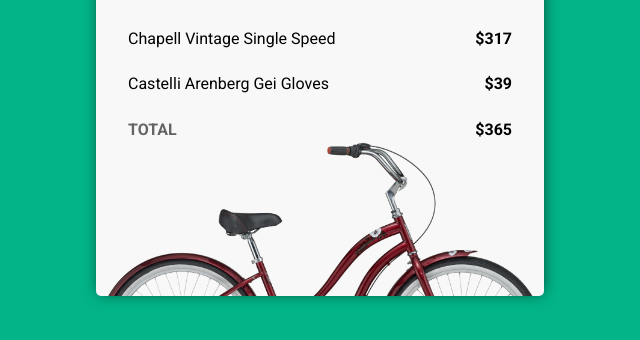
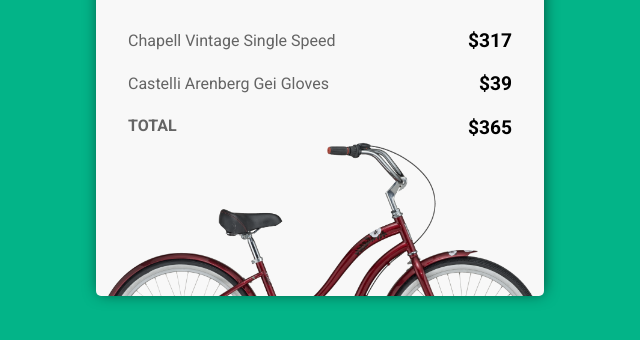
Before and after one commit to Mustaine16/FrontLoops, a plain HTML site: page 3/index.html in a window 1280 px wide. Shown: the part 232-572 px from the top of the page, without its empty margins (320-960 px from the left). Drawn offline with Linux system fonts and the light colour scheme.

Commit message:
font size cambiados en step 3

```diff
--- a/3/styles.css
+++ b/3/styles.css
@@ -48,7 +48,7 @@
 
 header img:hover {
   cursor: pointer;
-  box-shadow: 0px 0px 1px 8px rgba(0, 0, 0, 0.322);
+  box-shadow: 0 0 0 4px rgba(0, 0, 0, 0.137);
 }
 
 header p {
@@ -70,6 +70,10 @@
   display: flex;
   justify-content: space-between;
   align-items: center;
+}
+
+.products-name {
+  color: rgb(100, 100, 100);
 }
 
 .products-price {
@@ -114,4 +118,9 @@
   .products-list {
     height: 30%;
   }
+
+  .products-price,
+  .products-total-price {
+    font-size: 1.2em;
+  }
 }
```
